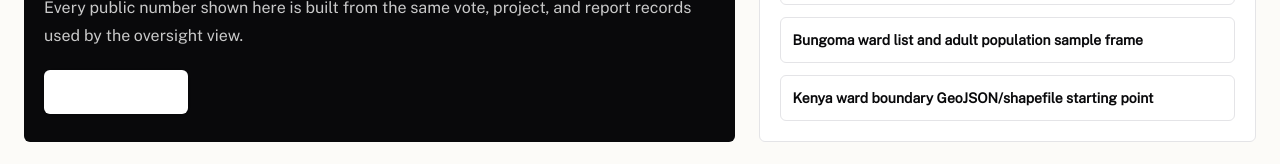
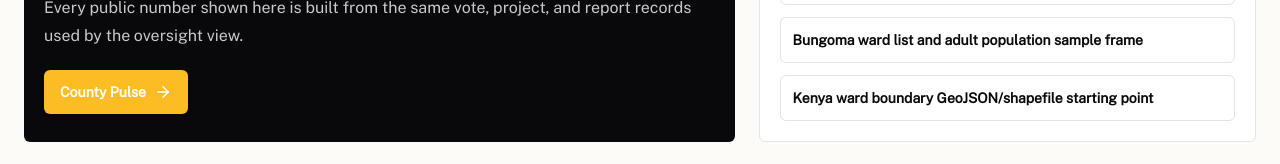
Before and after one commit to MadScie254/County-Yangu, a Next.js app: page /en in a window 1280 px wide. Shown: the part 1181-1345 px from the top of the page. Built offline with nearby package versions, Linux system fonts and the light colour scheme; no server answers.

Commit message:
feat: implement root layout and localized homepage for County Yangu platform

```diff
--- a/src/app/[locale]/page.tsx
+++ b/src/app/[locale]/page.tsx
@@ -106,7 +106,7 @@
           <p className="mt-3 max-w-2xl leading-7 text-white/78">
             Every public number shown here is built from the same vote, project, and report records used by the oversight view.
           </p>
-          <ButtonLink className="mt-5 bg-white text-[var(--color-charcoal)] hover:bg-[var(--color-maize)]" href={`/${locale}/pulse`}>
+          <ButtonLink className="mt-5 bg-[var(--color-maize)] text-[var(--color-charcoal)] hover:bg-[var(--color-maize-soft)] shadow-md hover:shadow-lg transition-all duration-300 active:scale-95 border-none" href={`/${locale}/pulse`}>
             County Pulse
             <ArrowRight aria-hidden="true" size={18} />
           </ButtonLink>
--- a/src/app/layout.tsx
+++ b/src/app/layout.tsx
@@ -62,8 +62,9 @@
       className="h-full"
       data-scroll-behavior="smooth"
       lang="en"
+      suppressHydrationWarning
     >
-      <body>
+      <body suppressHydrationWarning>
         <Providers>{children}</Providers>
       </body>
     </html>
```
